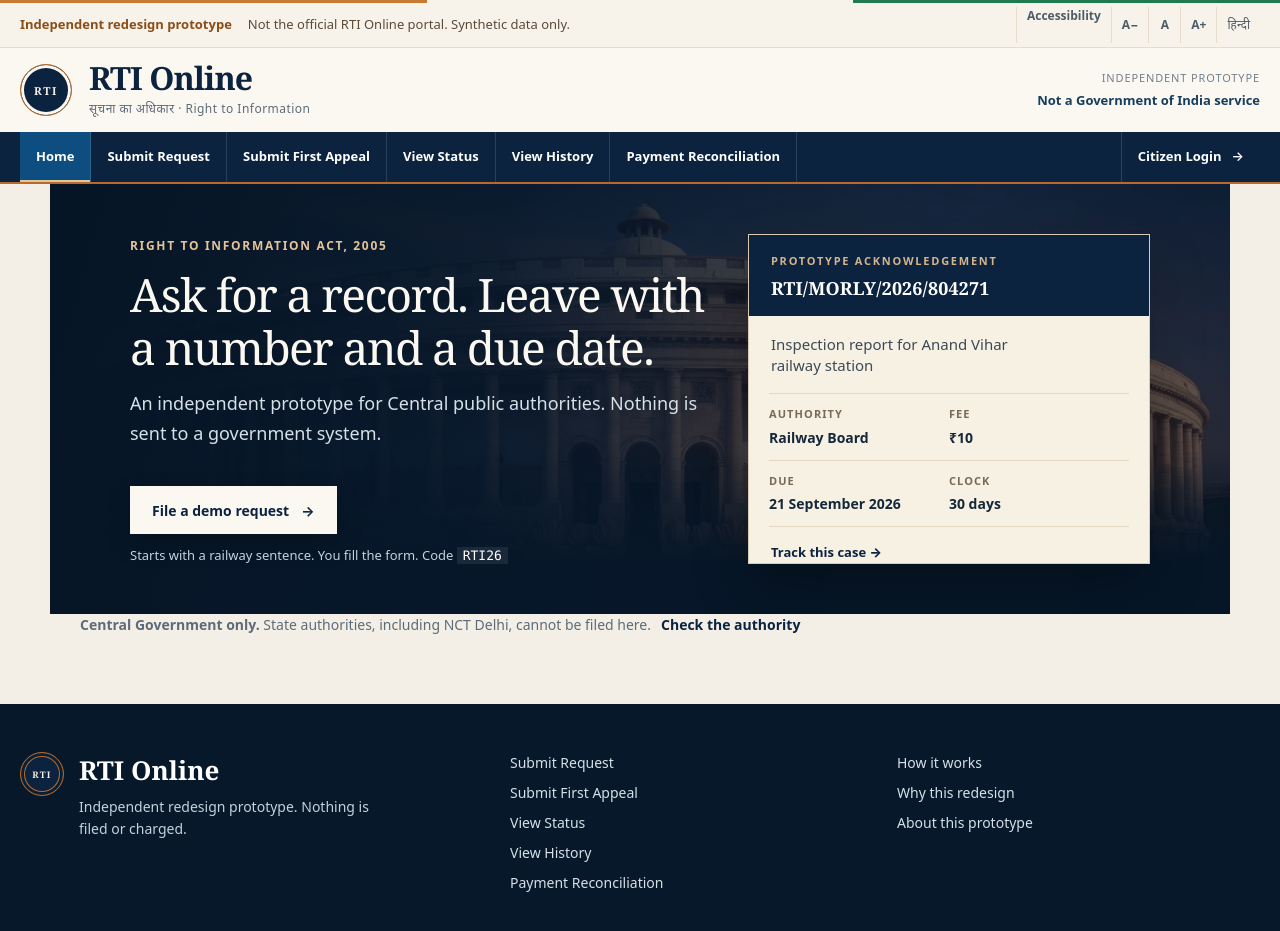
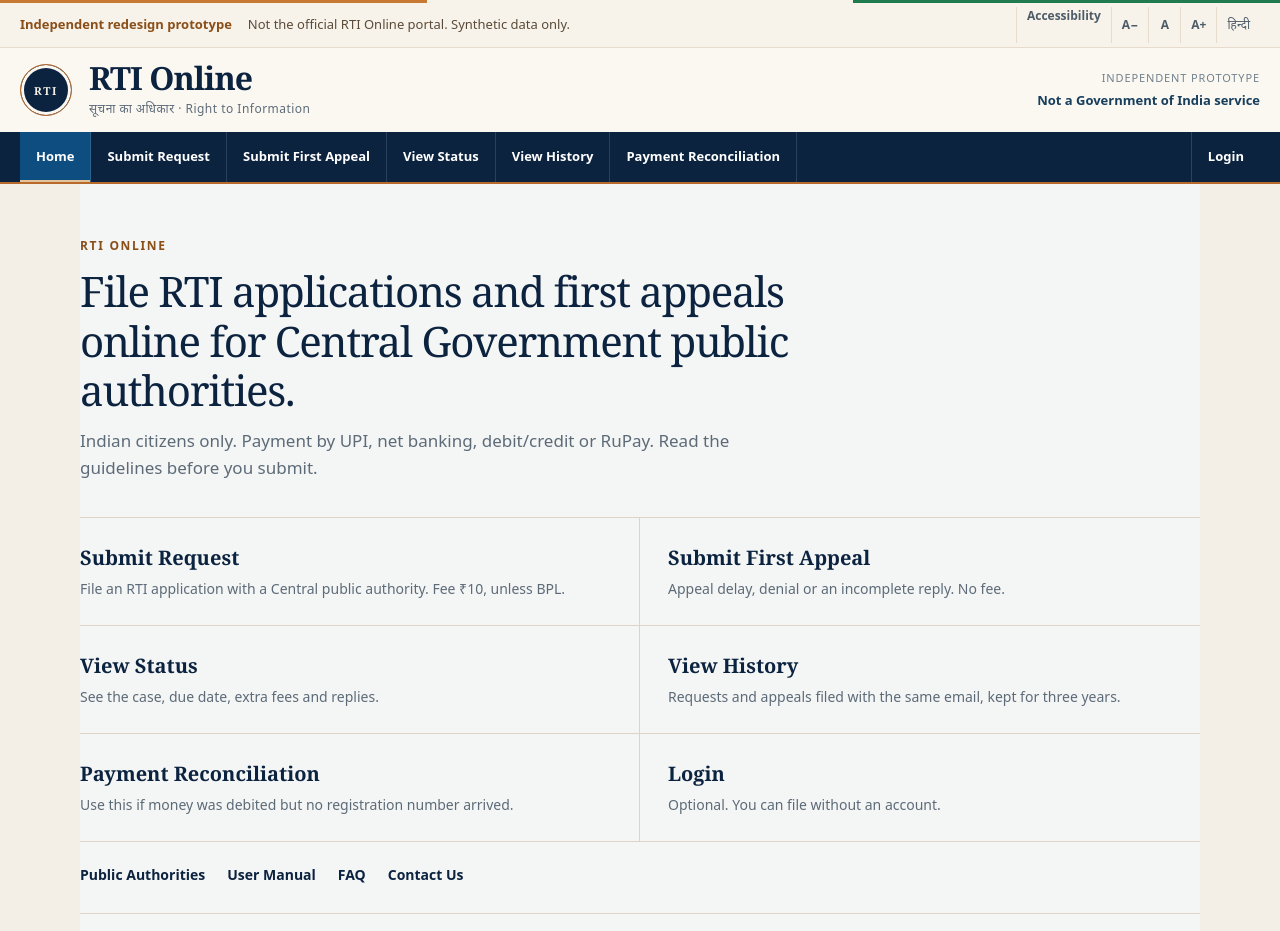
Before and after one commit to abhieq31/rti-gov, a Next.js app: page / in a window 1280 px wide. Shown: the top 931 px of the page. Built offline with nearby package versions, Linux system fonts and the light colour scheme.

Commit message:
Match official RTI Online options with a quieter frontend
Home is now the same services as rtionline.gov.in: request, first appeal, status, history, payment, login, authorities, manual, FAQ and contact. Submit Request still opens a blank form.

```diff
--- a/app/page.tsx
+++ b/app/page.tsx
@@ -1,41 +1,67 @@
 import Link from 'next/link';
 import { PageShell } from '@/components/site-chrome';
 
-const DEMO_NEED = '/request?need=Inspection%20report%20for%20my%20railway%20station';
+const services = [
+  ['Submit Request', '/request', 'File an RTI application with a Central public authority. Fee ₹10, unless BPL.'],
+  ['Submit First Appeal', '/appeal', 'Appeal delay, denial or an incomplete reply. No fee.'],
+  ['View Status', '/status', 'See the case, due date, extra fees and replies.'],
+  ['View History', '/history', 'Requests and appeals filed with the same email, kept for three years.'],
+  ['Payment Reconciliation', '/payments', 'Use this if money was debited but no registration number arrived.'],
+  ['Login', '/login', 'Optional. You can file without an account.'],
+] as const;
+
+const also = [
+  ['Public Authorities', '/authorities'],
+  ['User Manual', '/guide'],
+  ['FAQ', '/faq'],
+  ['Contact Us', '/contact'],
+] as const;
+
+const clocks = [
+  ['30 days', 'Reply'],
+  ['5 days', 'Transfer'],
+  ['45 days', 'First appeal'],
+  ['90 days', 'Second appeal to CIC'],
+] as const;
 
 export default function HomePage() {
   return (
     <PageShell>
-      <section className="civic-hero civic-hero-split">
-        <div className="civic-hero-photo" aria-hidden="true" />
-        <div className="civic-hero-copy">
-          <span className="india-kicker">Right to Information Act, 2005</span>
-          <h1>Ask for a record. Leave with a number and a due date.</h1>
-          <p>An independent prototype for Central public authorities. Nothing is sent to a government system.</p>
-          <div className="civic-demo">
-            <Link className="india-primary-button" href={DEMO_NEED}>File a demo request <span>→</span></Link>
-            <small>Starts with a railway sentence. You fill the form. Code <code>RTI26</code></small>
-          </div>
-        </div>
-        <aside aria-label="Demonstration acknowledgement" className="civic-ack">
-          <div className="civic-ack-head">
-            <span>Prototype acknowledgement</span>
-            <b>RTI/MORLY/2026/804271</b>
-          </div>
-          <p>Inspection report for Anand Vihar railway station</p>
-          <dl>
-            <div><dt>Authority</dt><dd>Railway Board</dd></div>
-            <div><dt>Fee</dt><dd>₹10</dd></div>
-            <div><dt>Due</dt><dd>21 September 2026</dd></div>
-            <div><dt>Clock</dt><dd>30 days</dd></div>
-          </dl>
-          <Link className="civic-ack-track" href="/status?registration=RTI%2FMORLY%2F2026%2F804271&email=aarav.demo%40example.in">Track this case →</Link>
-        </aside>
+      <section className="portal-home">
+        <header className="portal-home-lead">
+          <span className="india-kicker">RTI Online</span>
+          <h1>File RTI applications and first appeals online for Central Government public authorities.</h1>
+          <p>Indian citizens only. Payment by UPI, net banking, debit/credit or RuPay. Read the guidelines before you submit.</p>
+        </header>
+
+        <ul className="service-options">
+          {services.map(([label, href, text]) => (
+            <li key={href}>
+              <Link href={href}>
+                <b>{label}</b>
+                <span>{text}</span>
+              </Link>
+            </li>
+          ))}
+        </ul>
+
+        <p className="portal-also">
+          {also.map(([label, href]) => <Link href={href} key={href}>{label}</Link>)}
+        </p>
+
+        <p className="civic-note" role="note">
+          <b>Do not file here for State Governments, including NCT Delhi.</b> Those applications would be returned without refund.
+        </p>
+
+        <ol className="home-clocks">
+          {clocks.map(([time, title]) => (
+            <li key={title}>
+              <b>{time}</b>
+              <span>{title}</span>
+            </li>
+          ))}
+        </ol>
       </section>
-      <p className="civic-note" role="note">
-        <b>Central Government only.</b> State authorities, including NCT Delhi, cannot be filed here.
-        <Link href="/authorities">Check the authority</Link>
-      </p>
     </PageShell>
   );
 }
--- a/app/redesign.css
+++ b/app/redesign.css
@@ -483,6 +483,9 @@ html[data-text-size='lg'] .india-theme{zoom:1.12}
 .india-theme .portal-guidelines li span{font-size:13px;line-height:1.4}
 .india-theme .guidelines-check{padding:12px 14px}
 .india-theme .demo-fill-note{margin:0 auto 12px}
+.india-theme .authority-suggest{margin-top:14px;padding:16px 18px;border:1px solid #d4b48a;background:#f7f1e4}
+.india-theme .authority-suggest>button{margin-left:auto;min-height:44px;padding:0 16px;border:0;background:#0c2340;color:#fbf8f2;font-size:13px;font-weight:800;cursor:pointer}
+@media(max-width:700px){.india-theme .authority-suggest{flex-direction:column;align-items:stretch;gap:12px}.india-theme .authority-suggest>button{margin-left:0;width:100%}}
 .india-theme .fast-body{min-height:0;padding:20px clamp(18px,5vw,48px) 24px}
 .india-theme .fast-workflow{margin-top:16px;margin-bottom:48px}
 .india-theme .login-card{
@@ -561,6 +564,30 @@ html[data-text-size='lg'] .india-theme{zoom:1.12}
   .india-theme .civic-note{width:calc(100% - 40px);margin-bottom:48px}
 }
 
+.portal-home{width:min(1120px,calc(100% - 40px));margin:0 auto 72px;padding-top:48px}
+.portal-home-lead{max-width:720px;margin-bottom:36px}
+.portal-home-lead h1{margin:10px 0 12px;color:#0c2340;font:500 clamp(28px,3.6vw,42px)/1.18 Georgia,"Iowan Old Style",Palatino,serif;letter-spacing:-.03em}
+.portal-home-lead p{margin:0;color:#5d6b78;font-size:17px;line-height:1.6}
+.service-options{margin:0;padding:0;list-style:none;display:grid;grid-template-columns:1fr 1fr;border-top:1px solid #ddd4c6}
+.service-options a{min-height:108px;padding:22px 24px 22px 0;display:grid;gap:8px;align-content:center;border-bottom:1px solid #ddd4c6;color:#0c2340;text-decoration:none}
+.service-options li:nth-child(odd) a{padding-right:28px;border-right:1px solid #ddd4c6}
+.service-options li:nth-child(even) a{padding-left:28px}
+.service-options b{font:600 20px/1.25 Georgia,serif}
+.service-options span{color:#5d6b78;font-size:14px;line-height:1.5;font-weight:400}
+.service-options a:hover b,.service-options a:focus-visible b{color:#1d4e73}
+.portal-also{margin:22px 0 0;display:flex;flex-wrap:wrap;gap:8px 22px}
+.portal-also a{color:#0c2340;font-size:14px;font-weight:650;text-decoration:none}
+.portal-home .civic-note{width:auto;margin:28px 0 0;padding:14px 0;border-top:1px solid #ddd4c6}
+.home-clocks{margin:36px 0 0;padding:22px 0 0;list-style:none;display:grid;grid-template-columns:repeat(4,1fr);gap:16px;border-top:1px solid #ddd4c6}
+.home-clocks b{display:block;color:#8a4e18;font:500 22px/1 Georgia,serif}
+.home-clocks span{color:#5d6b78;font-size:14px}
+@media(max-width:800px){
+  .portal-home{width:calc(100% - 32px);padding-top:32px}
+  .service-options{grid-template-columns:1fr}
+  .service-options li:nth-child(odd) a,.service-options li:nth-child(even) a{padding:18px 0;border-right:0}
+  .home-clocks{grid-template-columns:1fr 1fr}
+}
+
 .paper-keep{
   margin-top:24px;border:1px solid #d9cbb3;background:#f7f1e4;text-align:left;overflow:hidden;
 }
--- a/components/site-chrome.tsx
+++ b/components/site-chrome.tsx
@@ -10,8 +10,7 @@ const coreServices = [
 
 const information = [
   ['Public Authorities', '/authorities'], ['User Manual', '/guide'], ['FAQ', '/faq'],
-  ['Contact Us', '/contact'], ['About RTI', '/learn'], ['How it works', '/process'],
-  ['Why this redesign', '/compare'],
+  ['Contact Us', '/contact'],
 ] as const;
 
 export function SiteHeader() {
@@ -62,9 +61,9 @@ export function SiteFooter() {
             {coreServices.map(([label, href]) => <Link href={href} key={href}>{label}</Link>)}
           </div>
           <div>
-            <Link href="/process">How it works</Link>
-            <Link href="/compare">Why this redesign</Link>
-            <Link href="/policies">About this prototype</Link>
+            {information.map(([label, href]) => <Link href={href} key={href}>{label}</Link>)}
+            <Link href="/policies">Privacy</Link>
+            <a href="https://www.india.gov.in/">National Portal of India</a>
           </div>
         </div>
       </div>
--- a/components/site-nav.tsx
+++ b/components/site-nav.tsx
@@ -47,7 +47,7 @@ export function SiteNav({
         {coreServices.map(([label, href]) => (
           <Link aria-current={isCurrent(pathname, href) ? 'page' : undefined} href={href} key={href}>{label}</Link>
         ))}
-        <Link aria-current={isCurrent(pathname, '/login') ? 'page' : undefined} className="gov-login" href="/login">Citizen Login <span>→</span></Link>
+        <Link aria-current={isCurrent(pathname, '/login') ? 'page' : undefined} className="gov-login" href="/login">Login</Link>
       </nav>
       <div className="gov-mobile-bar">
         <span>Citizen services</span>
@@ -76,7 +76,7 @@ export function SiteNav({
               {information.map(([label, href]) => (
                 <Link aria-current={isCurrent(pathname, href) ? 'page' : undefined} href={href} key={href} onClick={() => setOpen(false)}>{label}<span aria-hidden="true">→</span></Link>
               ))}
-              <Link aria-current={isCurrent(pathname, '/login') ? 'page' : undefined} className="gov-drawer-login" href="/login" onClick={() => setOpen(false)}>Citizen Login<span aria-hidden="true">→</span></Link>
+              <Link aria-current={isCurrent(pathname, '/login') ? 'page' : undefined} className="gov-drawer-login" href="/login" onClick={() => setOpen(false)}>Login<span aria-hidden="true">→</span></Link>
             </nav>
           </div>
         </>
```
